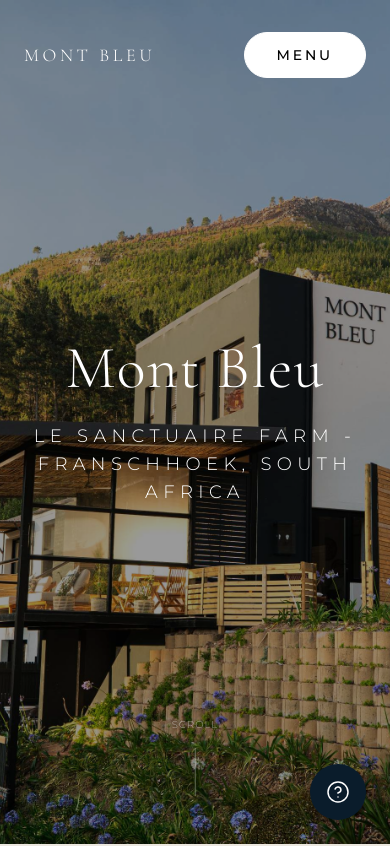
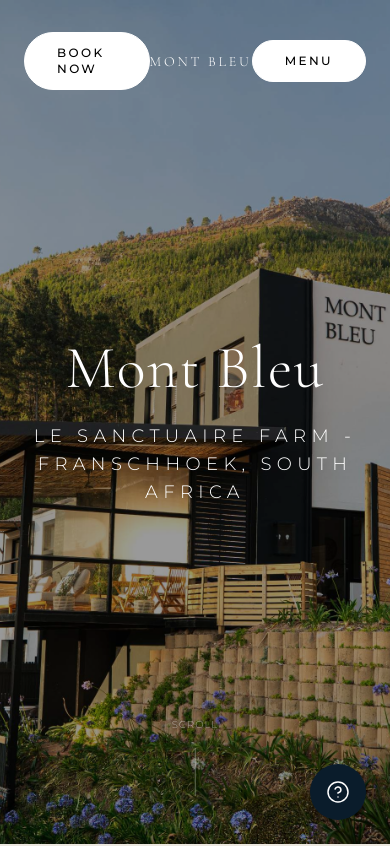
Before and after one commit to matthewblewett-hub/montbleu, a React (Vite) app: page / in a window 390 px wide. Shown: the top 846 px of the page. Built offline with nearby package versions, Linux system fonts and the light colour scheme.

Commit message:
Fix mobile Book Now visibility and add SEO Schema markup

```diff
--- a/index.html
+++ b/index.html
@@ -18,6 +18,31 @@
   <meta property="og:description"
     content="Experience refined tranquility at Mont Bleu Guesthouse on Le Sanctuaire Farm." />
   <meta property="og:image" content="https://montbleu.co.za/assets/home-hero.jpg" />
+
+  <!-- Structured Data (Schema Markup) for SEO -->
+  <script type="application/ld+json">
+    {
+      "@context": "https://schema.org",
+      "@type": "LodgingBusiness",
+      "name": "Mont Bleu Guesthouse",
+      "description": "Boutique accommodation and retreat located on Le Sanctuaire Farm in the beautiful Franschhoek wine valley.",
+      "address": {
+        "@type": "PostalAddress",
+        "streetAddress": "Le Sanctuaire Farm",
+        "addressLocality": "Franschhoek",
+        "addressRegion": "Western Cape",
+        "addressCountry": "ZA"
+      },
+      "url": "https://montbleu.co.za",
+      "email": "booking@lesanctuaire.co.za",
+      "image": "https://montbleu.co.za/assets/home-hero.jpg",
+      "starRating": {
+        "@type": "Rating",
+        "ratingValue": "5"
+      },
+      "priceRange": "$$$$"
+    }
+  </script>
 </head>
 
 <body>
--- a/src/components/layout/Navbar.tsx
+++ b/src/components/layout/Navbar.tsx
@@ -44,20 +44,20 @@
             >
                 <div className="container mx-auto px-6 flex justify-between md:grid md:grid-cols-3 items-center">
                     {/* Left - Empty for balance or Language/Book */}
-                    <div className="hidden md:block">
+                    <div className="block">
                         <Button
                             to="/book"
                             variant="white"
-                            className="px-10 py-4 text-base"
+                            className="px-4 py-2 text-xs md:px-10 md:py-4 md:text-base"
                         >
                             Book Now
                         </Button>
                     </div>
 
                     {/* Center - Logo */}
-                    <div className="md:flex md:justify-center">
+                    <div className="flex justify-center md:flex md:justify-center">
                         <Link to="/" className="relative z-50 group">
-                            <span className={`font-serif text-lg md:text-3xl tracking-[0.2em] uppercase transition-colors duration-500 whitespace-nowrap ${(location.pathname === '/' && !scrolled && !isOpen) ? 'text-white' : 'text-sanctuary-blue'
+                            <span className={`font-serif text-sm md:text-3xl tracking-[0.2em] uppercase transition-colors duration-500 whitespace-nowrap ${(location.pathname === '/' && !scrolled && !isOpen) ? 'text-white' : 'text-sanctuary-blue'
                                 }`}>
                                 Mont Bleu
                             </span>
@@ -69,7 +69,7 @@
                         <Button
                             onClick={toggleMenu}
                             variant="white"
-                            className="px-8 py-3 text-sm z-50 relative"
+                            className="px-4 py-2 text-xs md:px-8 md:py-3 md:text-sm z-50 relative"
                         >
                             {isOpen ? 'Close' : 'Menu'}
                         </Button>
```
